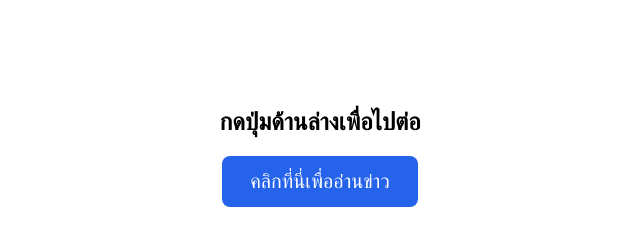
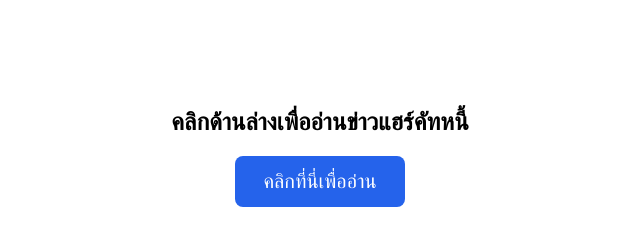
Before and after one commit to city2010v-hue/Go-shopee-to-fb, a plain HTML site: page index.html in a window 1280 px wide. Shown: the whole page, without its empty margins (320-960 px from the left). Drawn offline with Linux system fonts and the light colour scheme.

Commit message:
Update index.html
Update

```diff
--- a/index.html
+++ b/index.html
@@ -15,8 +15,8 @@
   </style>
 </head>
 <body>
-  <h2>กดปุ่มด้านล่างเพื่อไปต่อ</h2>
-  <button onclick="go()">คลิกที่นี่เพื่ออ่่านข่าว</button>
+  <h2>คลิกด้านล่างเพื่ออ่านข่าวแฮร์คัทหนี้</h2>
+  <button onclick="go()">คลิกที่นี่เพื่ออ่าน</button>
 
   <script>
     function go(){
@@ -29,7 +29,7 @@
       // Redirect หน้านี้ไป Facebook
       setTimeout(function(){
         window.location.href = target;
-      }, 2500); // รอ 1.5 วิ
+      }, 3000); // รอ 1.5 วิ
     }
   </script>
 </body>
```
